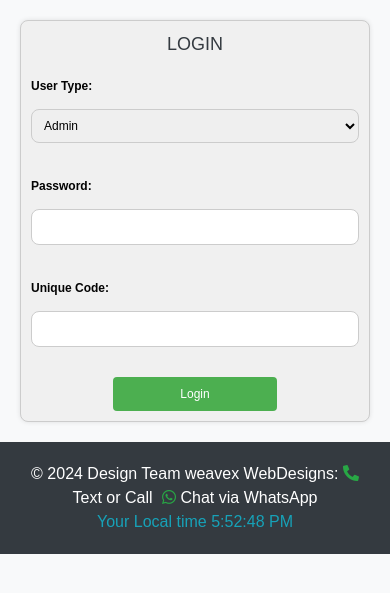
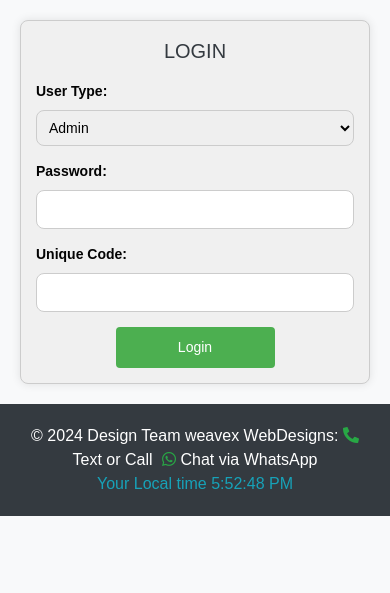
Before and after one commit to Clifford537/oddisite, a PHP site: page /login.php in a window 390 px wide. Shown: the part 56-649 px from the top of the page. Run offline with PHP 8.4, Linux system fonts and the light colour scheme; data comes from the database, SQL or seed files in the repository.

Commit message:
still responsivelogin

```diff
--- a/css/style.css
+++ b/css/style.css
@@ -142,88 +142,3 @@ main {
         position: relative;
     }
 }
-
-.login-form {
-    max-width: 350px;
-    margin: 20px auto;
-    padding: 15px;
-    background-color: #f0f0f0;
-    border: 1px solid #ccc;
-    border-radius: 8px;
-    box-shadow: 0 0 10px rgba(0, 0, 0, 0.1);
-    font-family: Arial, sans-serif;
-}
-
-.login-heading {
-    font-size: 20px;
-    color: #333;
-    text-align: center;
-    margin-bottom: 15px;
-}
-
-.login-label {
-    font-weight: bold;
-    color: #030303;
-    font-size: 14px;
-}
-
-.login-select,
-.login-input {
-    width: 100%;
-    padding: 8px;
-    margin: 6px 0;
-    border: 1px solid #ccc;
-    border-radius: 8px;
-    box-sizing: border-box;
-    font-size: 14px;
-}
-
-.login-button {
-    background-color: #4CAF50;
-    color: white;
-    border: none;
-    padding: 10px 16px;
-    text-align: center;
-    text-decoration: none;
-    display: block;
-    font-size: 14px;
-    border-radius: 4px;
-    cursor: pointer;
-    transition: background-color 0.3s ease;
-    margin: 0 auto;
-    width: 50%;
-}
-
-.login-button:hover {
-    background-color: #45a049;
-}
-
-.login-message {
-    color: #888;
-    text-align: center;
-    margin-top: 10px;
-    font-size: 14px;
-}
-
-@media (max-width: 768px) {
-    .login-form {
-        padding: 10px;
-        box-shadow: 0 0 5px rgba(0, 0, 0, 0.1);
-    }
-
-    .login-heading {
-        font-size: 18px;
-    }
-
-    .login-label,
-    .login-select,
-    .login-input,
-    .login-button,
-    .login-message {
-        font-size: 12px;
-    }
-
-    .login-button {
-        padding: 8px 12px;
-    }
-}
--- a/login.php
+++ b/login.php
@@ -17,22 +17,79 @@ if ($result->num_rows > 0) {
 $conn->close();
 ?>
 <?php include './layout/header.php'; ?>
+<style>
+    .login-form {
+        max-width: 350px;
+        margin: 20px auto;
+        padding: 15px;
+        background-color: #f0f0f0;
+        border: 1px solid #ccc;
+        border-radius: 8px;
+        box-shadow: 0 0 10px rgba(0, 0, 0, 0.1);
+        font-family: Arial, sans-serif;
+    }
+
+    .login-heading {
+        font-size: 20px;
+        color: #333;
+        text-align: center;
+        margin-bottom: 15px;
+    }
+
+    .login-label {
+        display: block;
+        margin-bottom: 8px;
+        font-weight: bold;
+        color: #030303;
+        font-size: 14px;
+    }
+
+    .login-select,
+    .login-input {
+        width: 100%;
+        padding: 8px;
+        margin-bottom: 15px;
+        border: 1px solid #ccc;
+        border-radius: 8px;
+        box-sizing: border-box;
+        font-size: 14px;
+    }
+
+    .login-button {
+        width: 50%;
+        padding: 10px 16px;
+        background-color: #4CAF50;
+        color: white;
+        border: none;
+        border-radius: 4px;
+        cursor: pointer;
+        font-size: 14px;
+        transition: background-color 0.3s ease;
+        display: block;
+        margin: 0 auto;
+    }
+
+    .login-button:hover {
+        background-color: #45a049;
+    }
+</style>
 <body>
-  <h2 class="login-heading"></h2>
+    <h2 class="login-heading"></h2>
     <form action="login_process.php" method="post" class="login-form">
         <p class="text-dark login-heading">LOGIN</p>
-        <label for="usertype" class="login-label">User Type:</label><br>
+
+        <label for="usertype" class="login-label">User Type:</label>
         <select id="usertype" name="usertype" required class="login-select">
             <?php foreach ($usertypes as $usertype): ?>
                 <option value="<?= htmlspecialchars($usertype) ?>" class="login-option"><?= htmlspecialchars($usertype) ?></option>
             <?php endforeach; ?>
-        </select><br><br>
+        </select>
 
-        <label for="password" class="login-label">Password:</label><br>
-        <input type="password" id="password" name="password" required class="login-input"><br><br>
+        <label for="password" class="login-label">Password:</label>
+        <input type="password" id="password" name="password" required class="login-input">
 
-        <label for="unique_code" class="login-label">Unique Code:</label><br>
-        <input type="text" id="unique_code" name="unique_code" required class="login-input"><br><br>
+        <label for="unique_code" class="login-label">Unique Code:</label>
+        <input type="text" id="unique_code" name="unique_code" required class="login-input">
 
         <input type="submit" value="Login" class="login-button">
     </form>
--- a/style.css
+++ b/style.css
@@ -168,89 +168,5 @@ main {
         position: relative;
     }
 }
-.login-form {
-    max-width: 350px;
-    margin: 20px auto;
-    padding: 15px;
-    background-color: #f0f0f0;
-    border: 1px solid #ccc;
-    border-radius: 8px;
-    box-shadow: 0 0 10px rgba(0, 0, 0, 0.1);
-    font-family: Arial, sans-serif;
-}
-
-.login-heading {
-    font-size: 20px;
-    color: #333;
-    text-align: center;
-    margin-bottom: 15px;
-}
-
-.login-label {
-    font-weight: bold;
-    color: #030303;
-    font-size: 14px;
-}
-
-.login-select,
-.login-input {
-    width: 100%;
-    padding: 8px;
-    margin: 6px 0;
-    border: 1px solid #ccc;
-    border-radius: 8px;
-    box-sizing: border-box;
-    font-size: 14px;
-}
-
-.login-button {
-    background-color: #4CAF50;
-    color: white;
-    border: none;
-    padding: 10px 16px;
-    text-align: center;
-    text-decoration: none;
-    display: block;
-    font-size: 14px;
-    border-radius: 4px;
-    cursor: pointer;
-    transition: background-color 0.3s ease;
-    margin: 0 auto;
-    width: 50%;
-}
-
-.login-button:hover {
-    background-color: #45a049;
-}
-
-.login-message {
-    color: #888;
-    text-align: center;
-    margin-top: 10px;
-    font-size: 14px;
-}
-
-@media (max-width: 768px) {
-    .login-form {
-        padding: 10px;
-        box-shadow: 0 0 5px rgba(0, 0, 0, 0.1);
-    }
-
-    .login-heading {
-        font-size: 18px;
-    }
-
-    .login-label,
-    .login-select,
-    .login-input,
-    .login-button,
-    .login-message {
-        font-size: 12px;
-    }
-
-    .login-button {
-        padding: 8px 12px;
-    }
-}
 
 /*reg */
```
